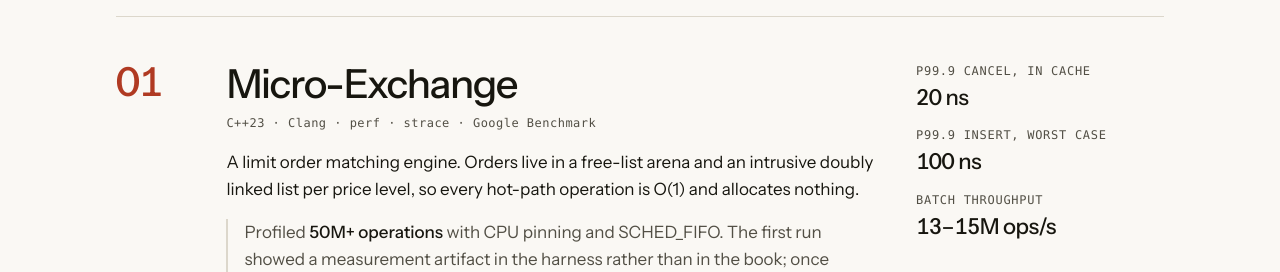
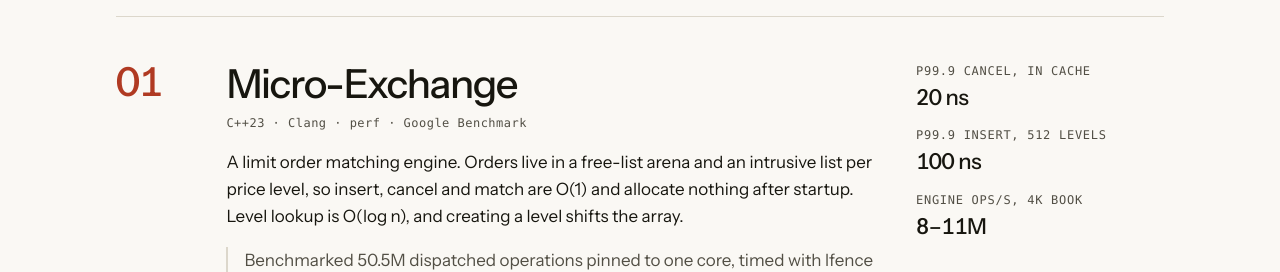
Before and after one commit to atharva-potdar/atharva-potdar.github.io, a plain HTML site: page index.html in a window 1280 px wide. Shown: the part 686-958 px from the top of the page. Drawn offline with Linux system fonts and the light colour scheme.

Commit message:
Micro-Exchange: replace unreproducible throughput claim with audited figures
Drops 13-15M ops/s and SCHED_FIFO (neither reproduced), scopes the insert
figure to a 512-level book, and states the working-set size for throughput.

```diff
--- a/index.html
+++ b/index.html
@@ -69,16 +69,18 @@
                     >Micro-Exchange<span class="sr-only"> on GitHub</span></a
                   >
                 </h3>
-                <p class="entry__stack">C++23 · Clang · perf · strace · Google Benchmark</p>
+                <p class="entry__stack">C++23 · Clang · perf · Google Benchmark</p>
                 <p class="entry__desc">
                   A limit order matching engine. Orders live in a free-list arena and an intrusive
-                  doubly linked list per price level, so every hot-path operation is O(1) and
-                  allocates nothing.
+                  list per price level, so insert, cancel and match are O(1) and allocate nothing
+                  after startup. Level lookup is O(log n), and creating a level shifts the array.
                 </p>
                 <p class="entry__note">
-                  Profiled <b>50M+ operations</b> with CPU pinning and SCHED_FIFO. The first run
-                  showed a measurement artifact in the harness rather than in the book; once removed,
-                  batch throughput ranged 13–15M ops/sec across runs.
+                  Benchmarked 50.5M dispatched operations pinned to one core, timed with lfence and
+                  rdtscp minus a measured empty-region cost. The harness had to be fixed first: it
+                  counted failed operations as work and timed an error path. Insert costs 100 ns at
+                  512 levels and 7.2 µs at 16,384. Throughput holds 8 to 11M ops/s in cache, 2.3M at
+                  65k live orders.
                 </p>
               </div>
               <dl class="facts">
@@ -87,12 +89,12 @@
                   <dd>20 ns</dd>
                 </div>
                 <div>
-                  <dt>p99.9 insert, worst case</dt>
+                  <dt>p99.9 insert, 512 levels</dt>
                   <dd>100 ns</dd>
                 </div>
                 <div>
-                  <dt>Batch throughput</dt>
-                  <dd>13–15M ops/s</dd>
+                  <dt>Engine ops/s, 4k book</dt>
+                  <dd>8–11M</dd>
                 </div>
               </dl>
             </li>
```
